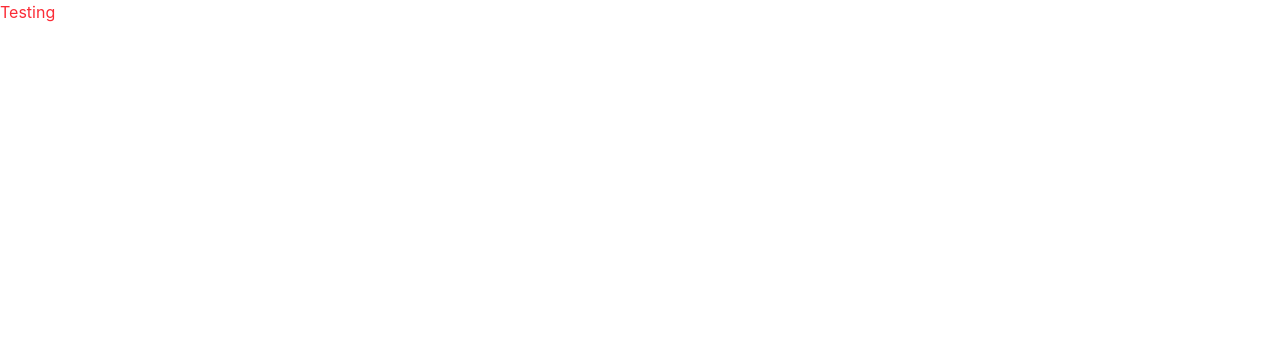
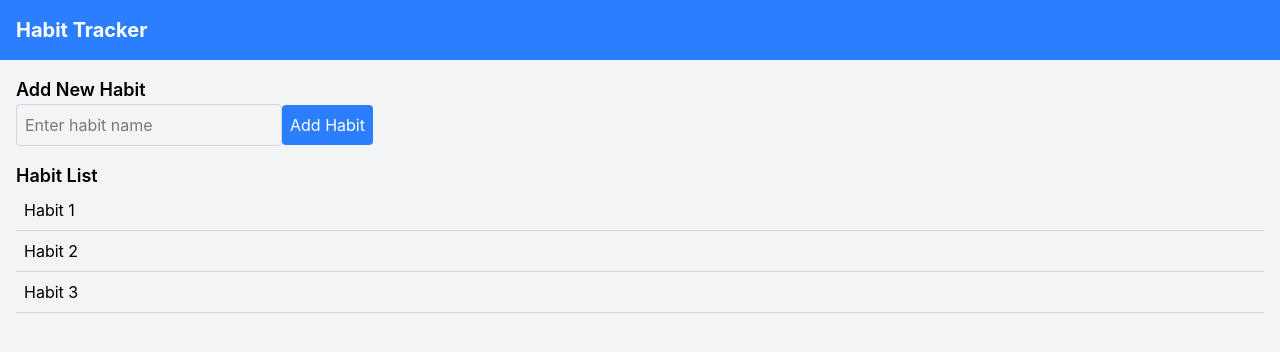
Before and after one commit to franco-ortega/habit-tracker, a React (Vite) app: page / in a window 1280 px wide. Shown: the top 352 px of the page. Built offline with nearby package versions, Linux system fonts and the light colour scheme.

Commit message:
provide quick scaffold of element structure

```diff
--- a/src/App.tsx
+++ b/src/App.tsx
@@ -1,3 +1,37 @@
+// App will have three sections: Header, Form, and Habit List
+
 export default function App() {
-	return <h1 className='text-red-500'>Testing</h1>;
+	return (
+		<div className='min-h-screen bg-gray-100'>
+			<header className='bg-blue-500 text-white p-4'>
+				<h1 className='text-xl font-bold'>Habit Tracker</h1>
+			</header>
+			<main className='p-4'>
+				<section className='mb-4'>
+					<h2 className='text-lg font-semibold'>Add New Habit</h2>
+					<form>
+						<input
+							type='text'
+							placeholder='Enter habit name'
+							className='border border-gray-300 p-2 rounded'
+						/>
+						<button
+							type='submit'
+							className='bg-blue-500 text-white p-2 rounded hover:bg-blue-600'
+						>
+							Add Habit
+						</button>
+					</form>
+				</section>
+				<section>
+					<h2 className='text-lg font-semibold'>Habit List</h2>
+					<ul>
+						<li className='border-b border-gray-300 p-2'>Habit 1</li>
+						<li className='border-b border-gray-300 p-2'>Habit 2</li>
+						<li className='border-b border-gray-300 p-2'>Habit 3</li>
+					</ul>
+				</section>
+			</main>
+		</div>
+	);
 }
```
